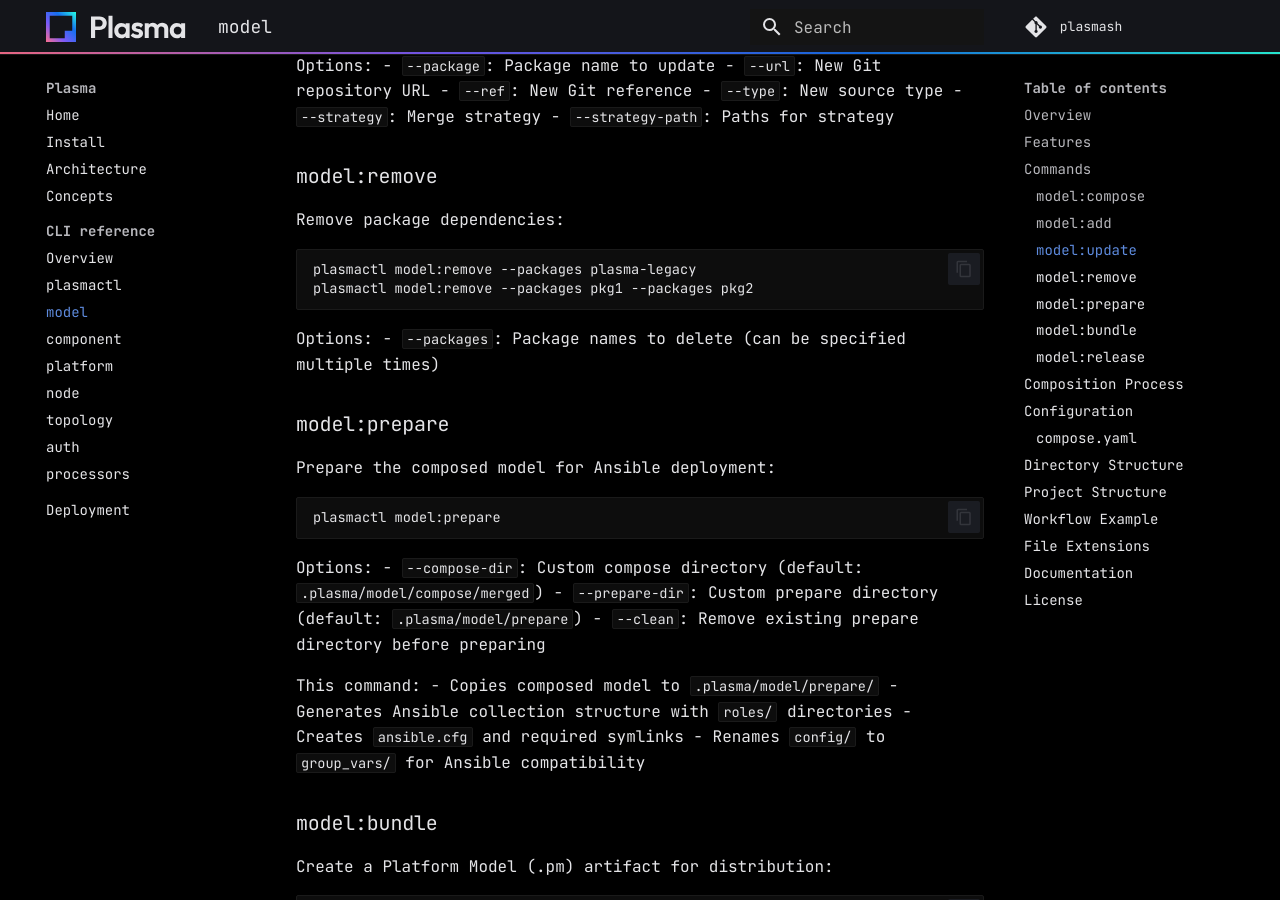
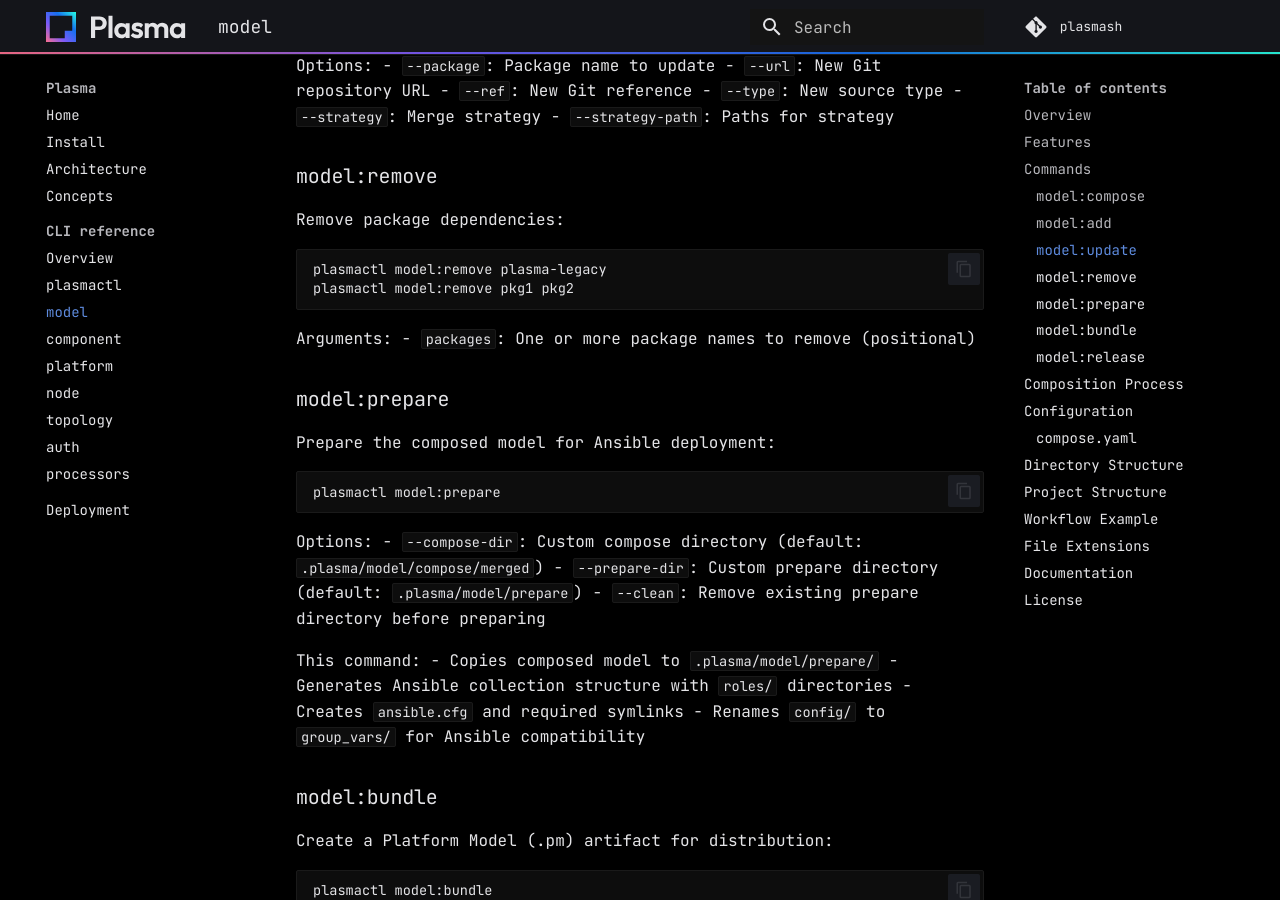
Before and after one commit to plasmash/docs, an MkDocs documentation site: the page built from docs/cli/model.md, in a window 1280 px wide and 900 px high, scrolled down 1525 px. Built offline with MkDocs 1.6.1 and Material for MkDocs 9.7.7, drawn with Linux system fonts in a browser that asks for light colours.

Commit message:
fix(docs): model:remove takes positional packages, not --packages

````diff
--- a/docs/cli/model.md
+++ b/docs/cli/model.md
@@ -69,12 +69,12 @@ Options:
 Remove package dependencies:
 
 ```bash
-plasmactl model:remove --packages plasma-legacy
-plasmactl model:remove --packages pkg1 --packages pkg2
+plasmactl model:remove plasma-legacy
+plasmactl model:remove pkg1 pkg2
 ```
 
-Options:
-- `--packages`: Package names to delete (can be specified multiple times)
+Arguments:
+- `packages`: One or more package names to remove (positional)
 
 ### model:prepare
 
````
